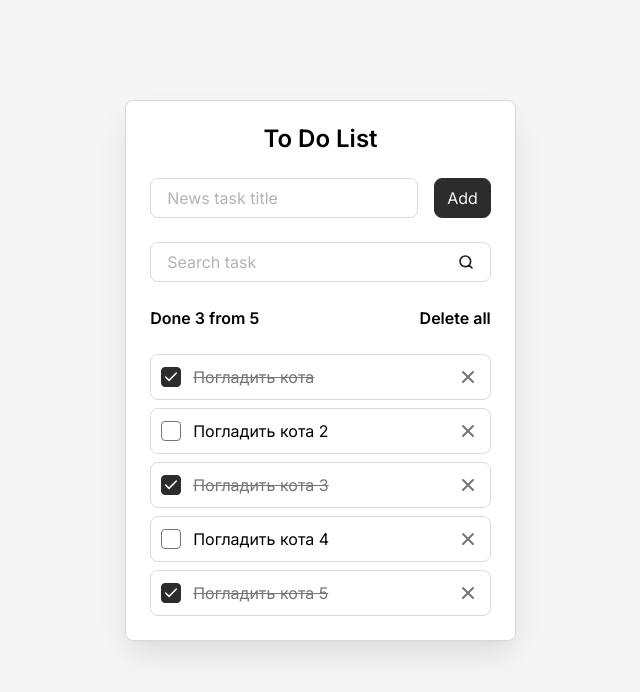
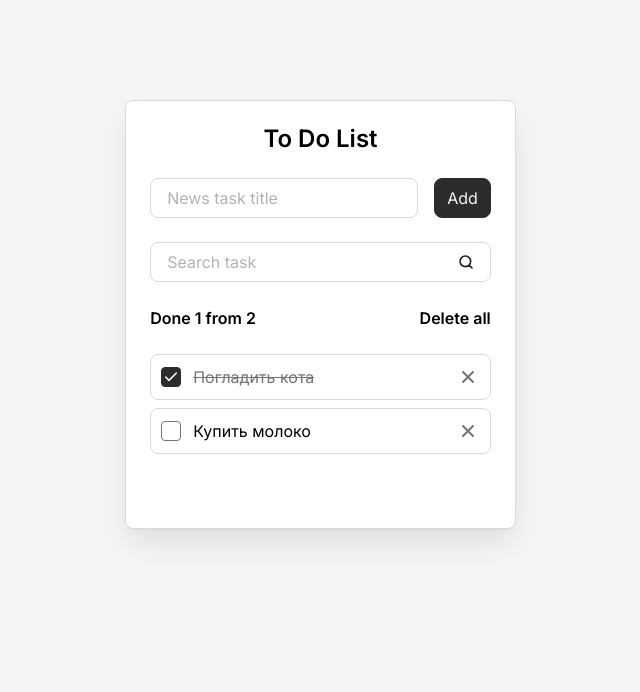
Before and after one commit to elisha111/react-todo, a React (Vite) app: page / in a window 1280 px wide. Shown: the top 692 px of the page, without its empty margins (312-952 px from the left). Built offline with nearby package versions, Linux system fonts and the light colour scheme.

Commit message:
#5 useEffect и поиск

```diff
--- a/src/components/SearchTaskForm.jsx
+++ b/src/components/SearchTaskForm.jsx
@@ -1,7 +1,7 @@
 import Field from "./Field";
 
 const SearchTaskForm = (props) => {
-  const { onSearchInput } = props;
+  const { searchQuery, setSearchQuery } = props;
 
   return (
     <form className="todo__form" onSubmit={(event) => event.preventDefault()}>
@@ -10,7 +10,8 @@ const SearchTaskForm = (props) => {
         label="Search task"
         id="search-task"
         type="search"
-        onInput={(event) => onSearchInput(event.target.value)}
+        value={searchQuery}
+        onInput={(event) => setSearchQuery(event.target.value)}
       />
     </form>
   );
--- a/src/components/Todo.jsx
+++ b/src/components/Todo.jsx
@@ -1,19 +1,25 @@
-import { useState } from "react";
+import { useEffect, useState } from "react";
 import AddTaskForm from "./AddTaskForm";
 import SearchTaskForm from "./SearchTaskForm";
 import TodoInfo from "./TodoInfo";
 import TodoList from "./TodoList";
 
 const Todo = () => {
-  const [tasks, setTasks] = useState([
-    { id: "task-1", title: "Погладить кота", isDone: true },
-    { id: "task-2", title: "Погладить кота 2", isDone: false },
-    { id: "task-3", title: "Погладить кота 3", isDone: true },
-    { id: "task-4", title: "Погладить кота 4", isDone: false },
-    { id: "task-5", title: "Погладить кота 5", isDone: true },
-  ]);
+  const [tasks, setTasks] = useState(() => {
+    const savedTasks = localStorage.getItem("tasks");
+
+    if (savedTasks) {
+      return JSON.parse(savedTasks);
+    }
+
+    return [
+      { id: "task-1", title: "Погладить кота", isDone: true },
+      { id: "task-2", title: "Купить молоко", isDone: false },
+    ];
+  });
 
   const [newTaskTitle, setNewTaskTitle] = useState("");
+  const [searchQuery, setSearchQuery] = useState("");
 
   const deleteAllTasks = () => {
     const isConfirmed = confirm("Удалить все задачи?");
@@ -39,10 +45,6 @@ const Todo = () => {
     );
   };
 
-  const filterTasks = (query) => {
-    console.log(`поиск ${query}`);
-  };
-
   const addTask = () => {
     if (newTaskTitle.trim().length > 0) {
       const newTask = {
@@ -53,8 +55,21 @@ const Todo = () => {
 
       setTasks([...tasks, newTask]);
       setNewTaskTitle("");
+      setSearchQuery("");
     }
   };
+
+  useEffect(() => {
+    localStorage.setItem("tasks", JSON.stringify(tasks));
+  }, [tasks]);
+
+  const clearSearchQuery = searchQuery.trim().toLowerCase();
+  const filteredTasks =
+    clearSearchQuery.length > 0
+      ? tasks.filter(({ title }) =>
+          title.toLowerCase().includes(clearSearchQuery)
+        )
+      : null;
 
   return (
     <div className="todo">
@@ -64,7 +79,10 @@ const Todo = () => {
         newTaskTitle={newTaskTitle}
         setNewTaskTitle={setNewTaskTitle}
       />
-      <SearchTaskForm onSearchInput={filterTasks} />
+      <SearchTaskForm
+        searchQuery={searchQuery}
+        setSearchQuery={setSearchQuery}
+      />
       <TodoInfo
         total={tasks.length}
         done={tasks.filter(({ isDone }) => isDone).length}
@@ -72,6 +90,7 @@ const Todo = () => {
       />
       <TodoList
         tasks={tasks}
+        filteredTasks={filteredTasks}
         onDeleteTaskButtonClick={deleteTasks}
         onTaskCompleteChange={toggleTaskComplete}
       />
--- a/src/components/TodoList.jsx
+++ b/src/components/TodoList.jsx
@@ -1,17 +1,27 @@
 import TodoItem from "./TodoItem";
 
 const TodoList = (props) => {
-  const { tasks = [], onDeleteTaskButtonClick, onTaskCompleteChange } = props;
+  const {
+    tasks = [],
+    onDeleteTaskButtonClick,
+    onTaskCompleteChange,
+    filteredTasks,
+  } = props;
 
-  const hasTasks = true;
+  const hasTasks = tasks.length > 0;
+  const isEmptyFilteredTasks = filteredTasks?.length === 0;
 
   if (!hasTasks) {
-    return <div className="todo__empty-message"></div>;
+    return <div className="todo__empty-message">There are no tasks yet</div>;
+  }
+
+  if (hasTasks && isEmptyFilteredTasks) {
+    return <div className="todo__empty-message">Tasks not found</div>;
   }
 
   return (
     <ul className="todo__list">
-      {tasks.map((task) => (
+      {(filteredTasks ?? tasks).map((task) => (
         <TodoItem
           className="todo__item"
           key={task.id}
```
